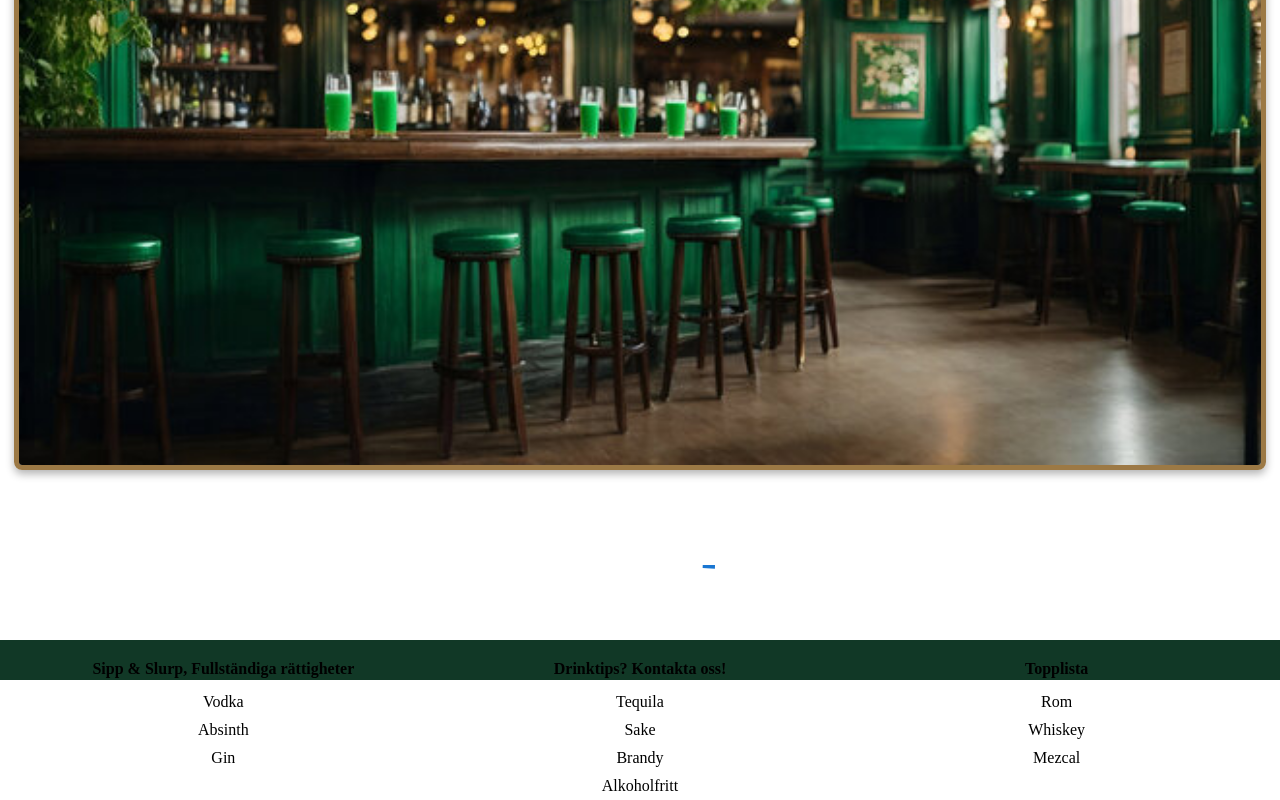
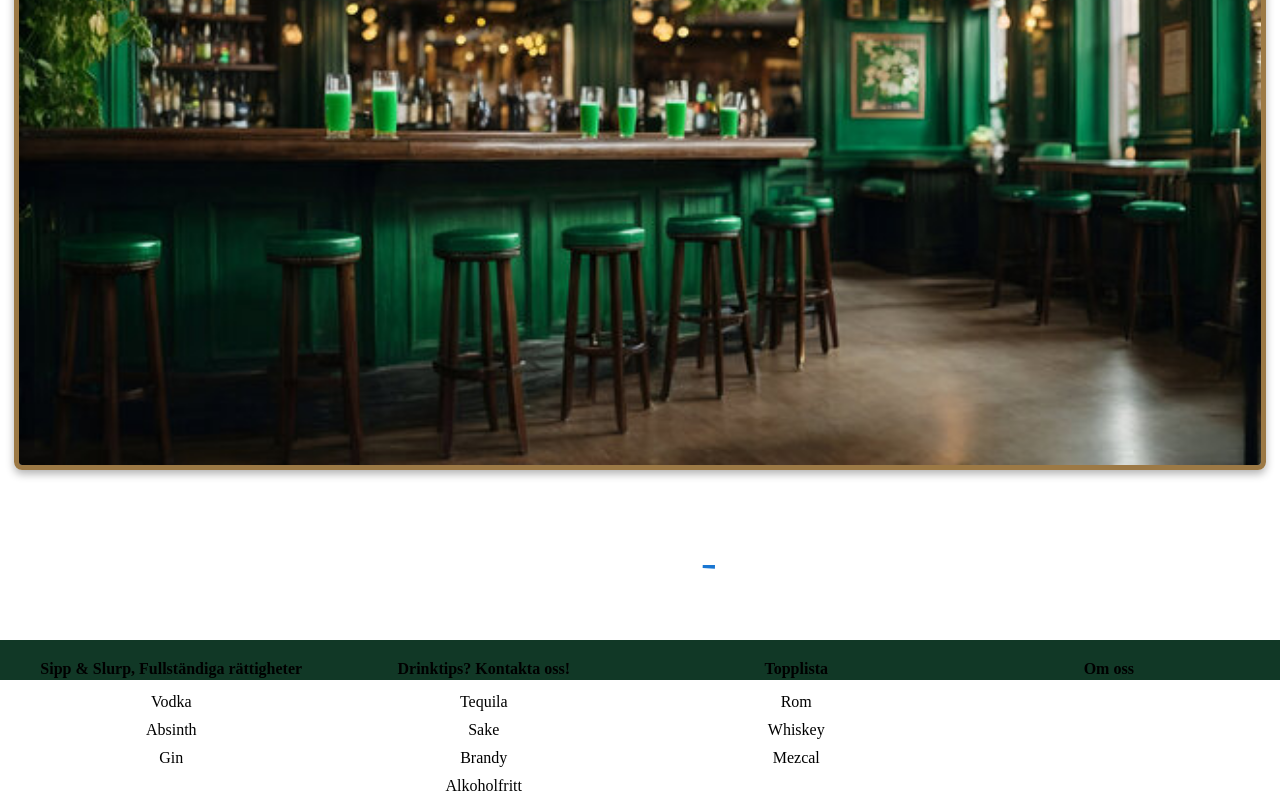
Before and after one commit to bervenuzik/recept_app, a React (Vite) app in the folder recept_app/: page / in a window 1280 px wide. Shown: the part 413-1213 px from the top of the page. Built offline with nearby package versions, Linux system fonts and the light colour scheme; no server answers.

Commit message:
Fixed footer and scrolltotop

```diff
--- a/recept_app/src/components/AboutUsPage/AboutUsPage.jsx
+++ b/recept_app/src/components/AboutUsPage/AboutUsPage.jsx
@@ -1,6 +1,7 @@
 import React, { useEffect, useState } from "react";
 import styles from "./AboutUsPage.module.css";
 import teamData from "../../data/teamData.json";
+import ScrollToTopArrow from "../ScrollToTopArrow/ScrollToTopArrow.jsx";
 
 function AboutUsPage() {
     const [team, setTeam] = useState([]);
@@ -25,6 +26,7 @@ function AboutUsPage() {
                     </div>
                 ))}
             </div>
+            <ScrollToTopArrow />
         </div>
     );
 }
--- a/recept_app/src/components/Footer/Footer.jsx
+++ b/recept_app/src/components/Footer/Footer.jsx
@@ -24,6 +24,9 @@ const Footer = () => {
           <Link to="categories/whiskey">Whiskey</Link>
           <Link to="categories/mezcal">Mezcal</Link>
         </div>
+        <div className={styles.footerColumn}>
+          <h4><Link to="/about-us">Om oss</Link></h4>
+        </div>
       </div>
     </footer>
   );
--- a/recept_app/src/components/Footer/Footer.module.css
+++ b/recept_app/src/components/Footer/Footer.module.css
@@ -9,7 +9,7 @@
 
 .footerGrid {
   display: grid;
-  grid-template-columns: repeat(3, 1fr);
+  grid-template-columns: repeat(4, 1fr);
   gap: 10px;
   text-align: center;
 }
--- a/recept_app/src/components/ScrollToTopArrow/ScrollToTopArrow.jsx
+++ b/recept_app/src/components/ScrollToTopArrow/ScrollToTopArrow.jsx
@@ -7,7 +7,7 @@ export default function ScrollToTopArrow() {
 
   useEffect(() => {
     const toggleVisibility = () => {
-      if (window.scrollY > 300) {
+      if (window.scrollY > 200) {
         setIsVisible(true);
       } else {
         setIsVisible(false);
```
